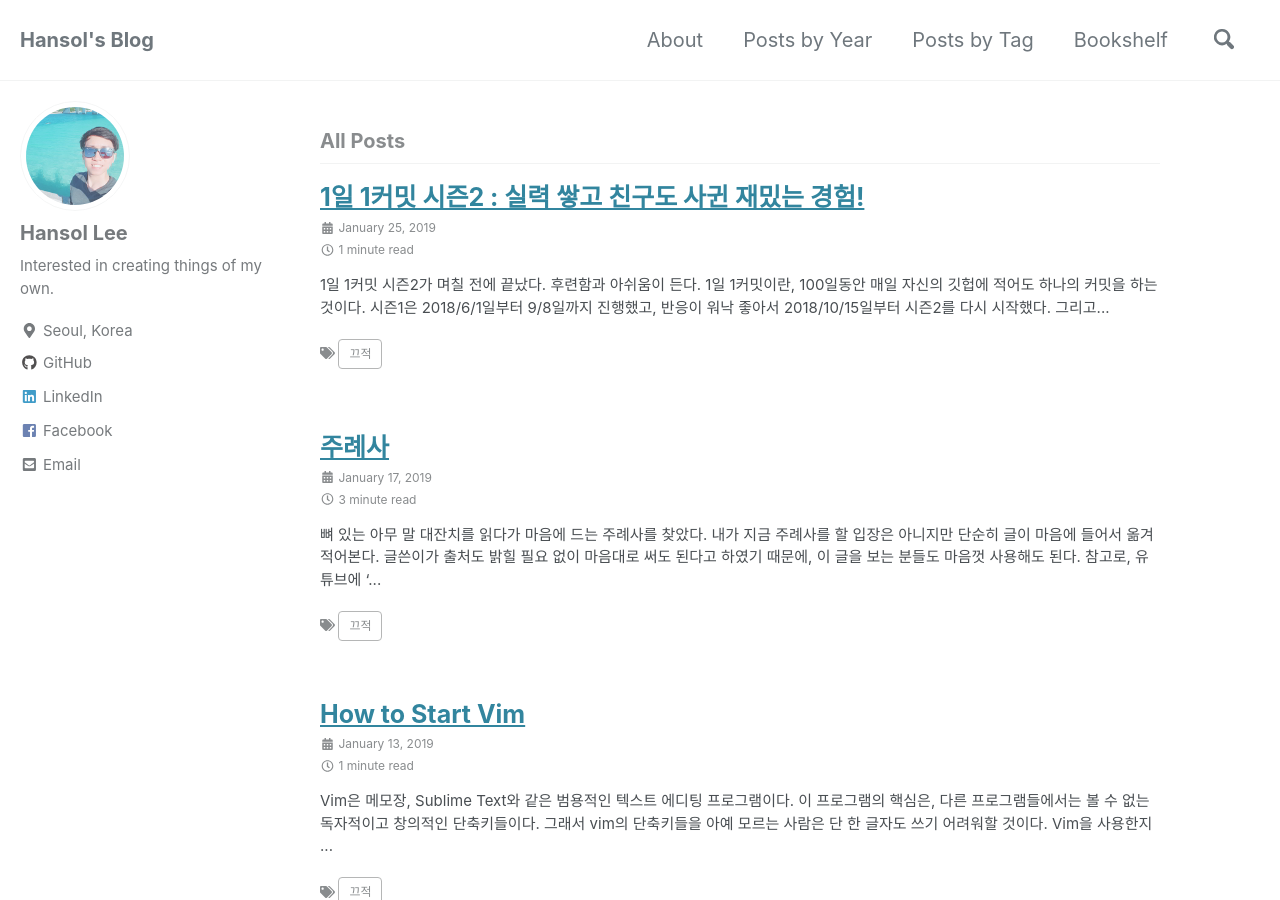
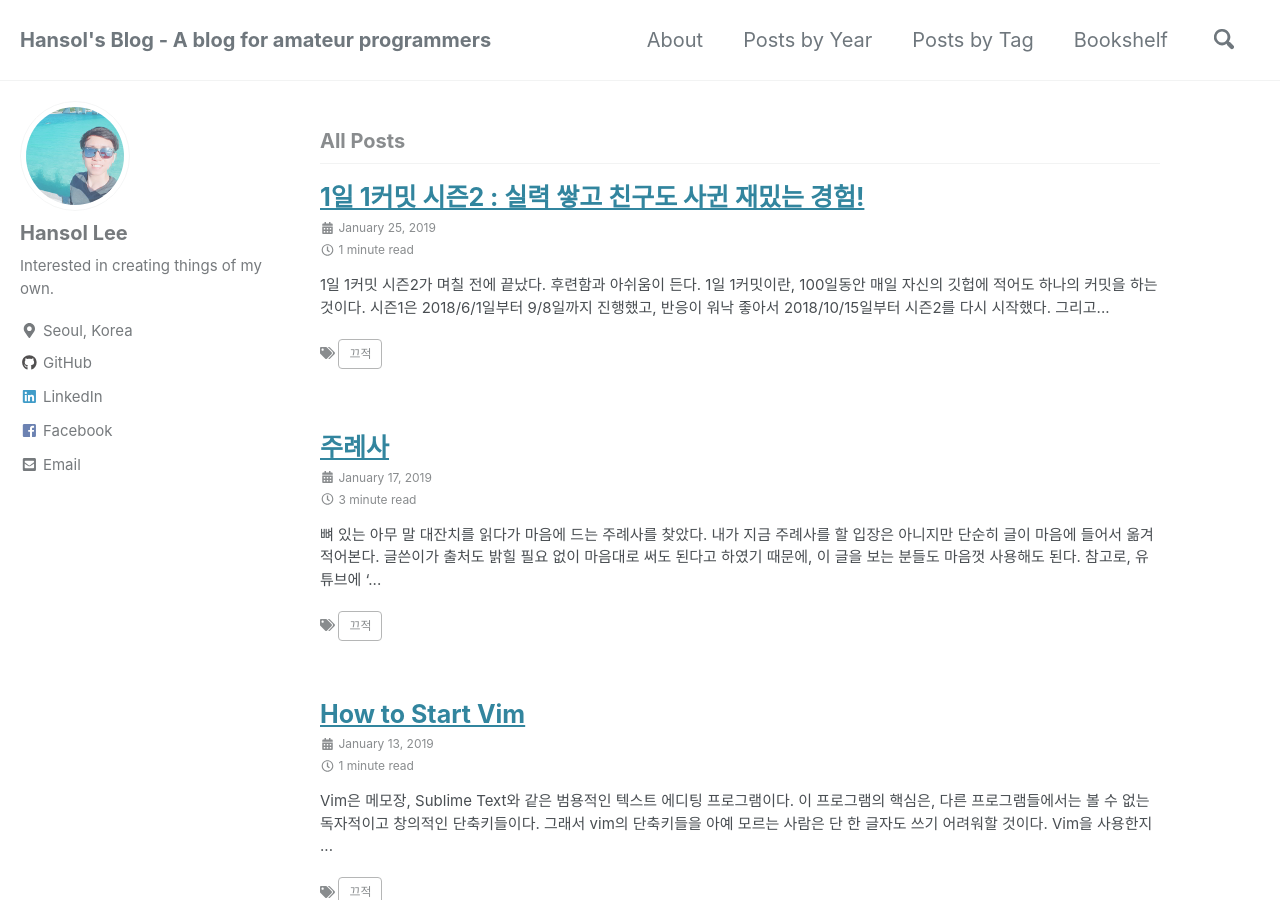
Before and after one commit to giantsol/giantsol.github.io, a Jekyll site: the page built from index.html, in a window 1280 px wide and 900 px high. Built offline with Jekyll 4.4.1, drawn with Linux system fonts in a browser that asks for light colours; cached includes are drawn as plain includes; nearby versions of some CDN libraries; the list of posts is cut into pages by our own code.

Commit message:
change blog title

```diff
--- a/_config.yml
+++ b/_config.yml
@@ -16,7 +16,7 @@ minimal_mistakes_skin    : "default" # "air", "aqua", "contrast", "dark", "dirt"
 
 # Site Settings
 locale                   : "en-US"
-title                    : "Hansol's Blog"
+title                    : "Hansol's Blog - A blog for amateur programmers"
 title_separator          : "-"
 name                     : &name "Hansol Lee"
 description              : &description "All about my creative self"
```
